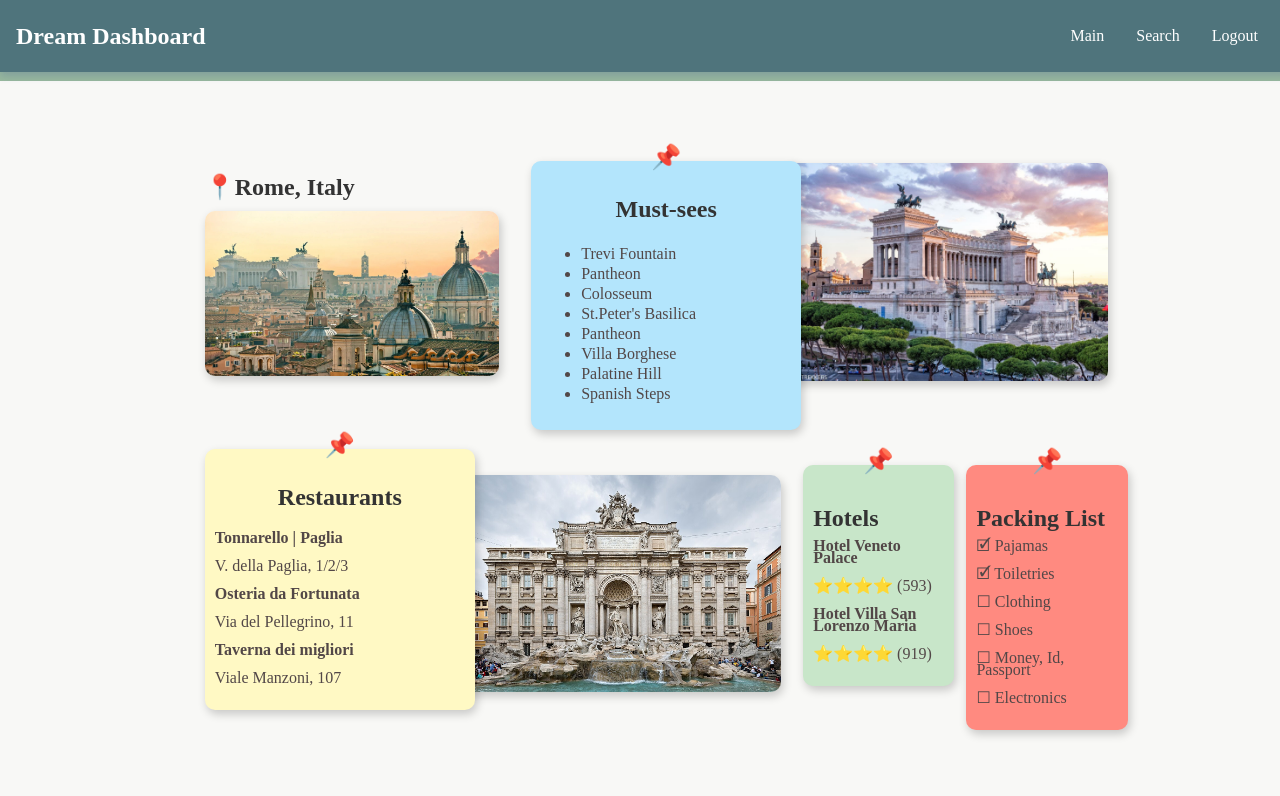
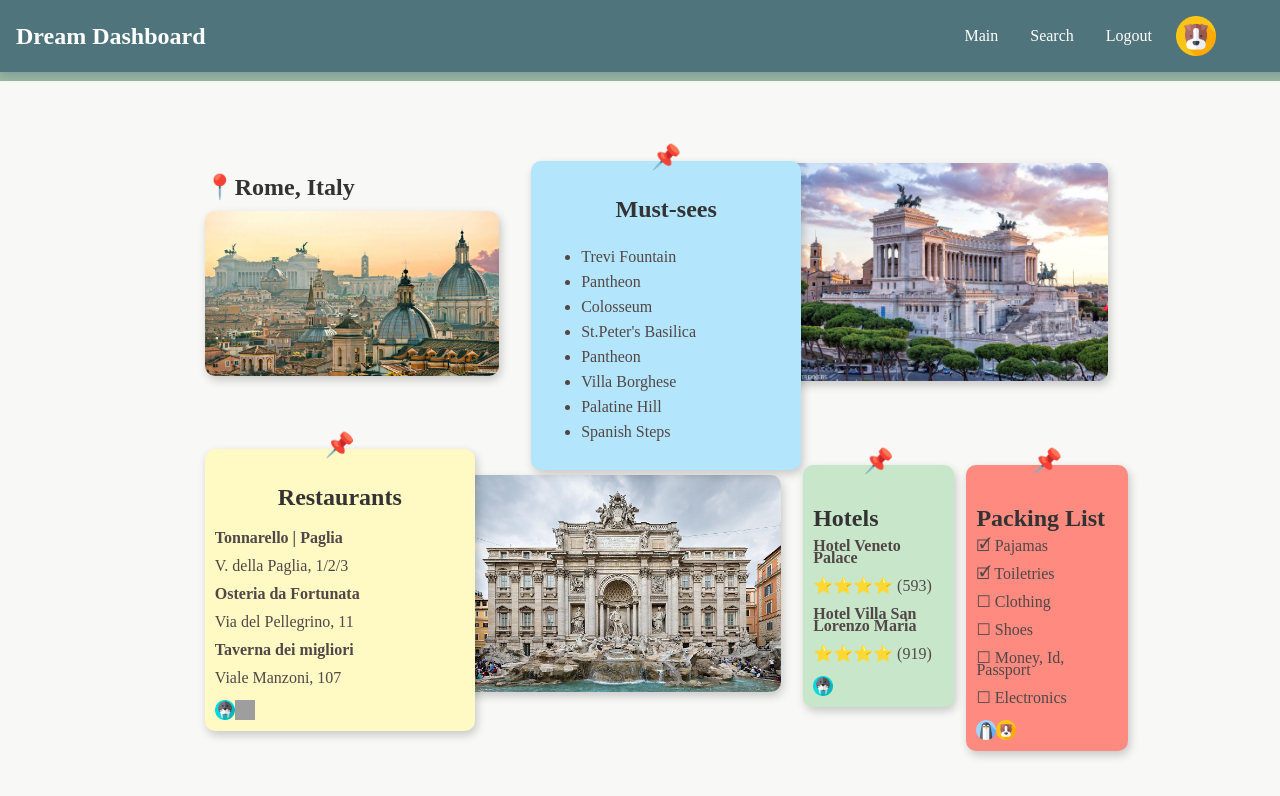
Before and after one commit to preethi-ca/cmd-f, a React (Vite) app: page /dream in a window 1280 px wide. Shown: the top 796 px of the page. Built offline with nearby package versions, Linux system fonts and the light colour scheme; grey boxes are pictures that could not be loaded.

Commit message:
Add user icons on dream dashboard

```diff
--- a/src/Navbar.css
+++ b/src/Navbar.css
@@ -59,6 +59,12 @@
     color: #284a52; /* Darker teal on hover */
 }
 
+.user-icon{
+    height: 40px;
+    width: 40px;
+    margin-right: 50px;
+}
+
 /* Ensure content is not hidden under the navbar */
 body {
     padding-top: 80px;
--- a/src/Navbar.jsx
+++ b/src/Navbar.jsx
@@ -1,6 +1,7 @@
 import React from "react";
 import { Link } from "react-router-dom"; // For navigation between pages
 import "./Navbar.css"; // Optional: Add styles for the navbar
+import dog from "./assets/dog.png";
 
 const Navbar = () => {
   return (
@@ -18,6 +19,7 @@ const Navbar = () => {
         <li>
           <Link to="/Login">Logout</Link>
         </li>
+        <img src={dog} className="user-icon"/>
       </ul>
     </nav>
   );
--- a/src/pages/Dream.css
+++ b/src/pages/Dream.css
@@ -109,7 +109,7 @@ h2 {
 }
 
 .list{
-    line-height: 20px;
+    line-height: 25px;
 }
 
 .three{
--- a/src/pages/Dream.jsx
+++ b/src/pages/Dream.jsx
@@ -3,6 +3,10 @@ import "./Dream.css"; // Import App.css from the correct path
 import rome from "../assets/rome.jpg";
 import rome1 from "../assets/rome1.jpg";
 import rome2 from "../assets/rome2.jpg";
+import walrus from "../assets/walrus.png";
+import dog from "../assets/dog.png";
+import cat from "../assets/cat.png";
+import penguin from "../assets/penguin.png";
 
 const Dream = () => {
 
@@ -34,6 +38,8 @@ const Dream = () => {
                 <p>Via del Pellegrino, 11</p>
                 <p><b>Taverna dei migliori</b></p>
                 <p>Viale Manzoni, 107</p>
+                <img src={walrus} height="20px" width="20px"/>
+                <img src={cat} height="20px" width="20px"/>
             </div>
         </div>
         <div className="post-it two" draggable = "true">
@@ -62,6 +68,7 @@ const Dream = () => {
                 <p>⭐⭐⭐⭐ (593)</p>
                 <p><b>Hotel Villa San Lorenzo Maria</b></p>
                 <p>⭐⭐⭐⭐ (919)</p>
+                <img src={walrus} height="20px" width="20px"/>
             </div>
         </div>
         <div className="post-it four" draggable = "true">
@@ -75,6 +82,8 @@ const Dream = () => {
                 <p>☐ Shoes</p>
                 <p>☐ Money, Id, Passport</p>
                 <p>☐ Electronics</p>
+                <img src={penguin} height="20px" width="20px"/>
+                <img src={dog} height="20px" width="20px"/>
             </div>
         </div>
       </div>
--- a/src/pages/MainPage.jsx
+++ b/src/pages/MainPage.jsx
@@ -7,7 +7,7 @@ import morocco from "../assets/morocco.jpg";
 import paris from "../assets/paris.jpg";
 import phuket from "../assets/phuket.jpeg";
 import swiss from "../assets/swiss.jpg";
-import user from "../assets/walrus.png";
+import user from "../assets/dog.png";
 
 const MainPage = () => {
   const navigate = useNavigate(); // Initialize useNavigate hook
```
